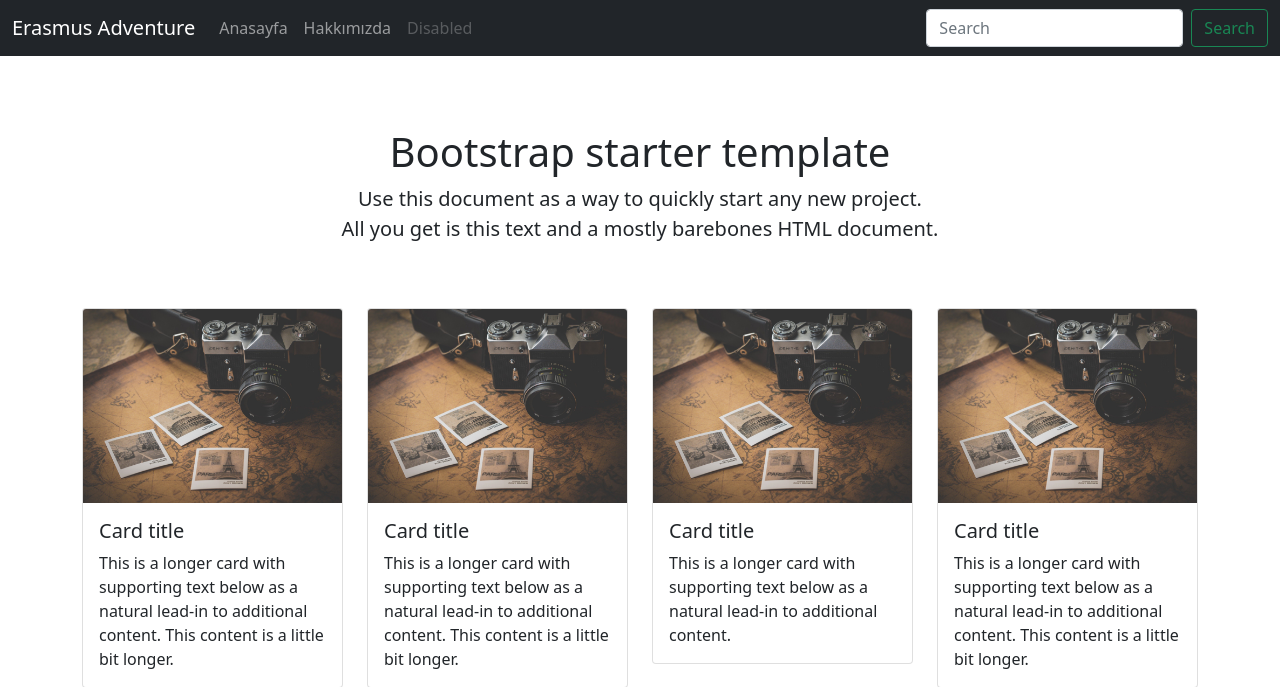
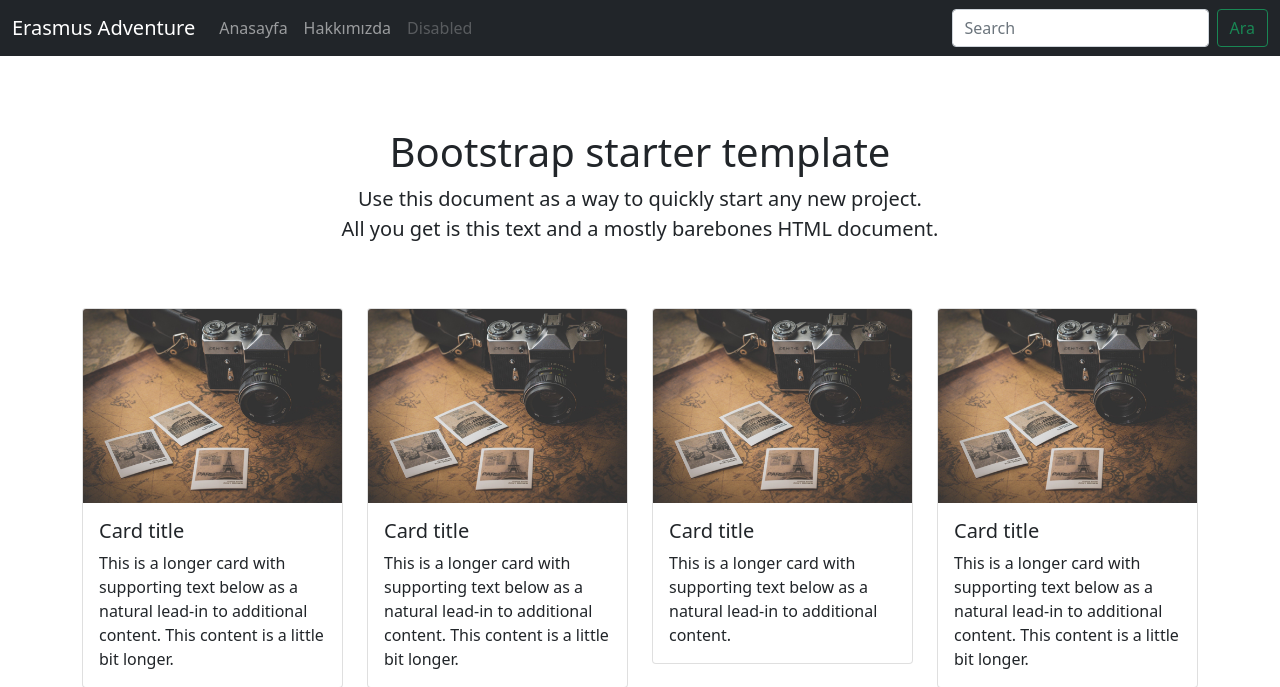
Before and after one commit to CanerF/django_blog, a Django app: page / in a window 1280 px wide. Shown: the top 687 px of the page. Run offline with Django 3.2, Linux system fonts and the light colour scheme.

Commit message:
Changed searchnox name

```diff
--- a/blog/templates/blog/home.html
+++ b/blog/templates/blog/home.html
@@ -62,7 +62,7 @@
           </ul>
           <form class="d-flex">
             <input class="form-control me-2" type="search" placeholder="Search" aria-label="Search">
-            <button class="btn btn-outline-success" type="submit">Search</button>
+            <button class="btn btn-outline-success" type="submit">Ara</button>
           </form>
 
         </li>
```
